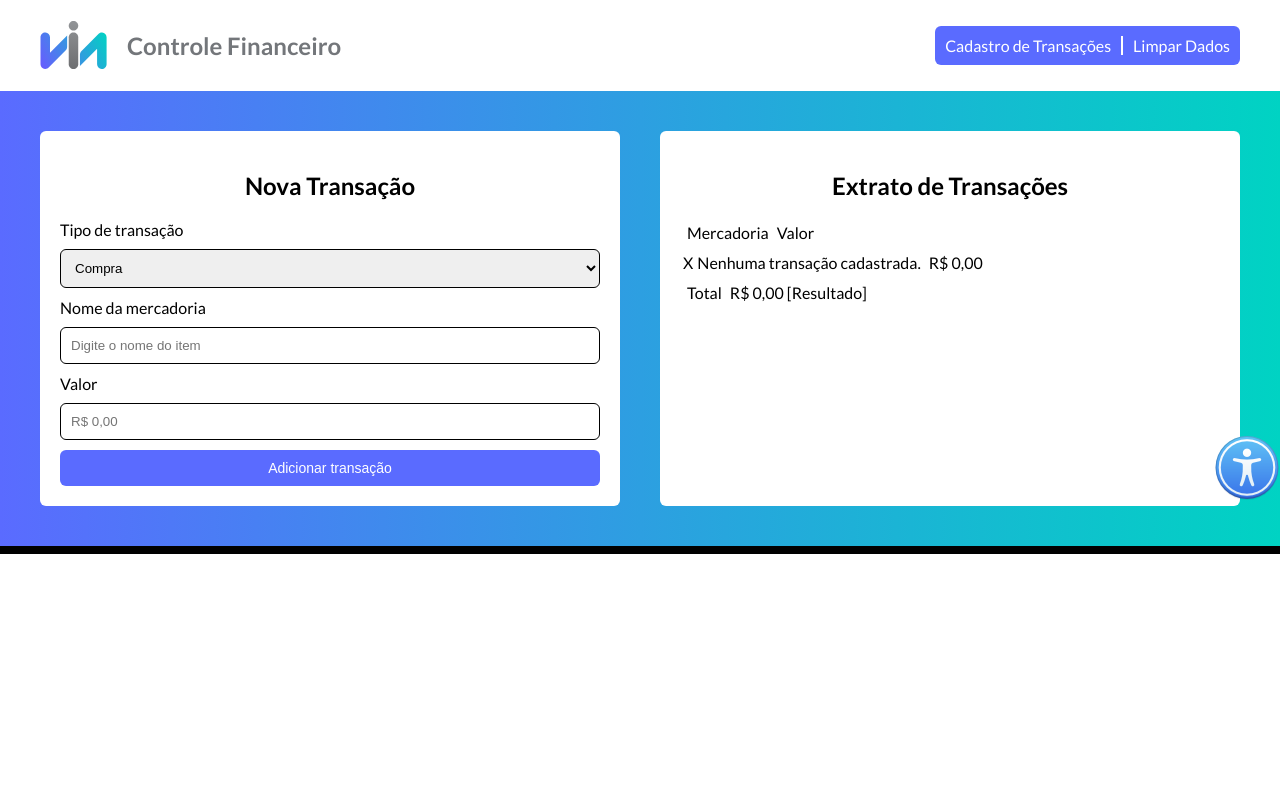
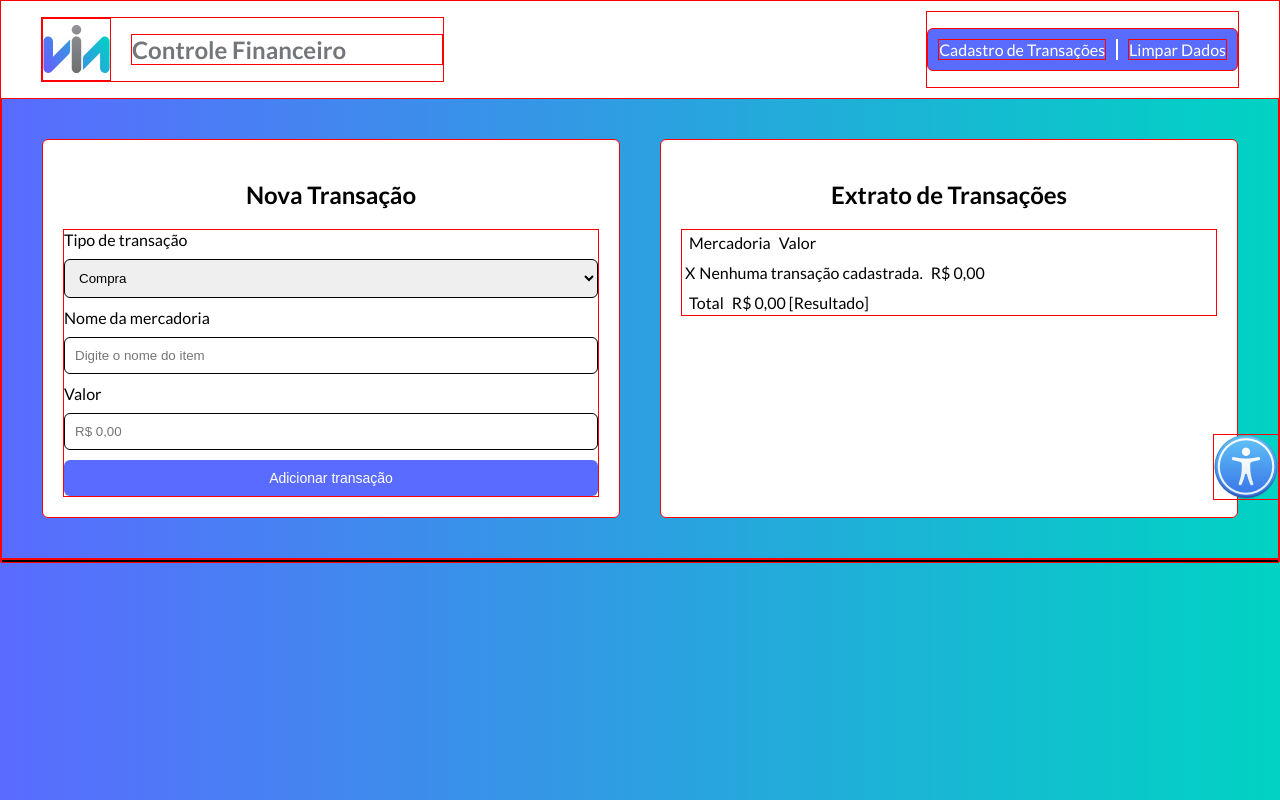
Before and after one commit to MatheusOCSXP/via-varejo, a plain HTML site: page index.html in a window 1280 px wide. Drawn offline with Linux system fonts and the light colour scheme.

Commit message:
Teste de posição

```diff
--- a/assets/css/style.css
+++ b/assets/css/style.css
@@ -15,11 +15,12 @@ body {
   font-family: "Lato";
   color: #fff;
   margin: 0px;
+  box-sizing: border-box;
   background-image: linear-gradient(to right, var(--viaroxo), var(--viaverde));
   background-origin: border-box;
-  background-repeat: no-repeat;
+  border: 1px solid red;
   display: grid;
-  grid-template-columns: 1fr;
+  grid-template-columns: auto;
   grid-template-rows: auto auto auto;
 }
 
@@ -32,7 +33,7 @@ header {
   gap: 40px;
   display: grid;
   grid-template-columns: repeat(2, 1fr);
-  grid-template-rows: 1fr;
+  grid-template-rows: auto;
   align-items: center;
 }
 
@@ -40,6 +41,7 @@ h1 {
   font-size: 24px;
   color: var(--viacinza);
   width: 100%;
+  border: 1px solid red;
 }
 
 h2 {
@@ -55,9 +57,15 @@ a {
   color: #000;
 }
 
+img {
+  border: 1px solid red;
+}
+
 footer {
-  height: 8px;
   background: #000;
+  height: 100%;
+  grid-row: 4;
+  border: 1px solid red;
 }
 
 /* Estilos personalizados */
@@ -67,10 +75,12 @@ footer {
   gap: 20px;
   grid-column: 1;
   align-content: center;
+  border: 1px solid red;
 }
 
 .header__navbar {
   grid-column: 3;
+  border: 1px solid red;
 }
 
 .header__navbar_menu {
@@ -80,11 +90,13 @@ footer {
   border-radius: 6px;
   background: var(--viaroxo);
   align-content: center;
+  border: 1px solid red;
 }
 
 .header__navbar_menu a {
   color: #fff;
   display: flex;
+  border: 1px solid red;
 }
 
 #header__navbar_menu--line {
@@ -98,6 +110,7 @@ footer {
   grid-template-columns: 1fr 1fr;
   padding: 40px;
   gap: 40px;
+  border: 1px solid red;
 }
 
 .container__newtrans {
@@ -107,12 +120,14 @@ footer {
   background: #fff;
   border-radius: 6px;
   padding: 20px;
+  border: 1px solid red;
 }
 
 .container__newtrans_formtrans {
   display: flex;
   flex-direction: column;
   gap: 10px;
+  border: 1px solid red;
 }
 
 .container__newtrans_formtrans
@@ -139,16 +154,19 @@ select {
   color: #000;
   border-radius: 6px;
   padding: 20px;
+  border: 1px solid red;
 }
 
 .container__exttrans_exttable {
   display: flex;
   flex-direction: column;
   gap: 5px;
+  border: 1px solid red;
 }
 
 .footer__img--accessibility {
   position: fixed;
   bottom: 300px;
   right: 1px;
+  border: 1px solid red;
 }
```
